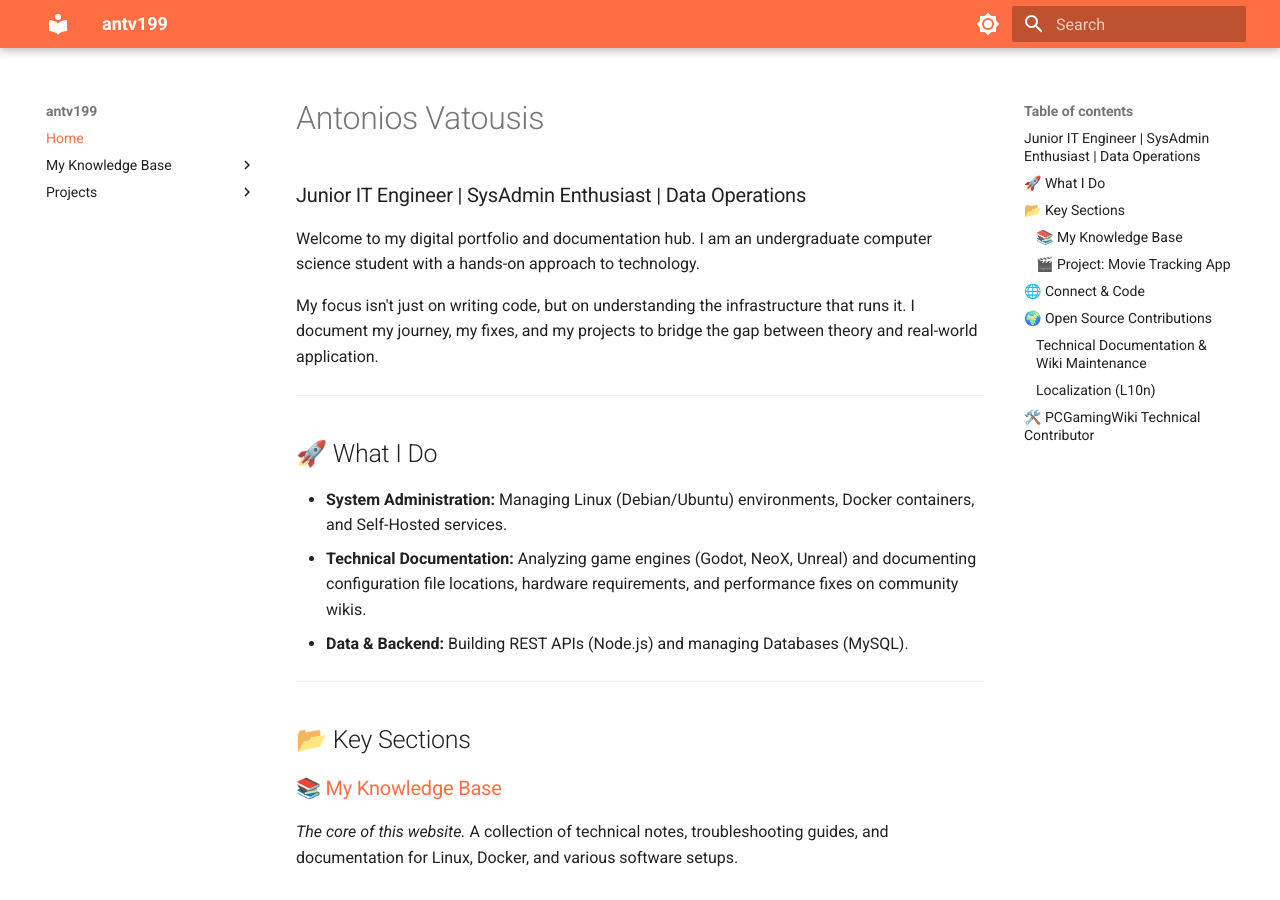
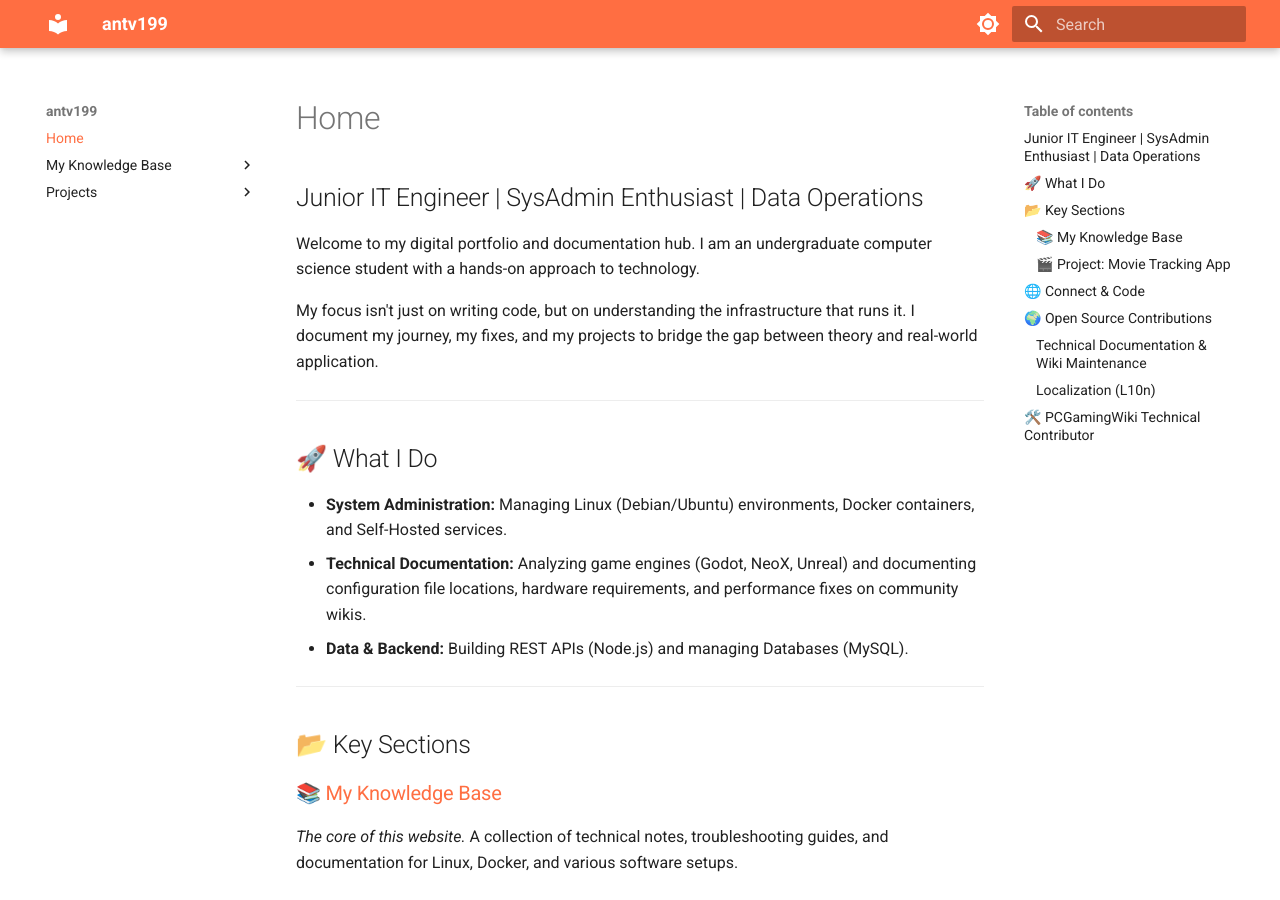
Before and after one commit to antv199/antv199.github.io, an MkDocs documentation site: the page built from docs/index.md, in a window 1280 px wide and 900 px high. Built offline with MkDocs 1.6.1 and Material for MkDocs 9.7.7, drawn with Linux system fonts in a browser that asks for light colours.

Commit message:
Update index.md

```diff
--- a/docs/index.md
+++ b/docs/index.md
@@ -1,6 +1,4 @@
-# Antonios Vatousis
-
-### Junior IT Engineer | SysAdmin Enthusiast | Data Operations
+## Junior IT Engineer | SysAdmin Enthusiast | Data Operations
 
 Welcome to my digital portfolio and documentation hub. I am an undergraduate computer science student with a hands-on approach to technology.
 
```
